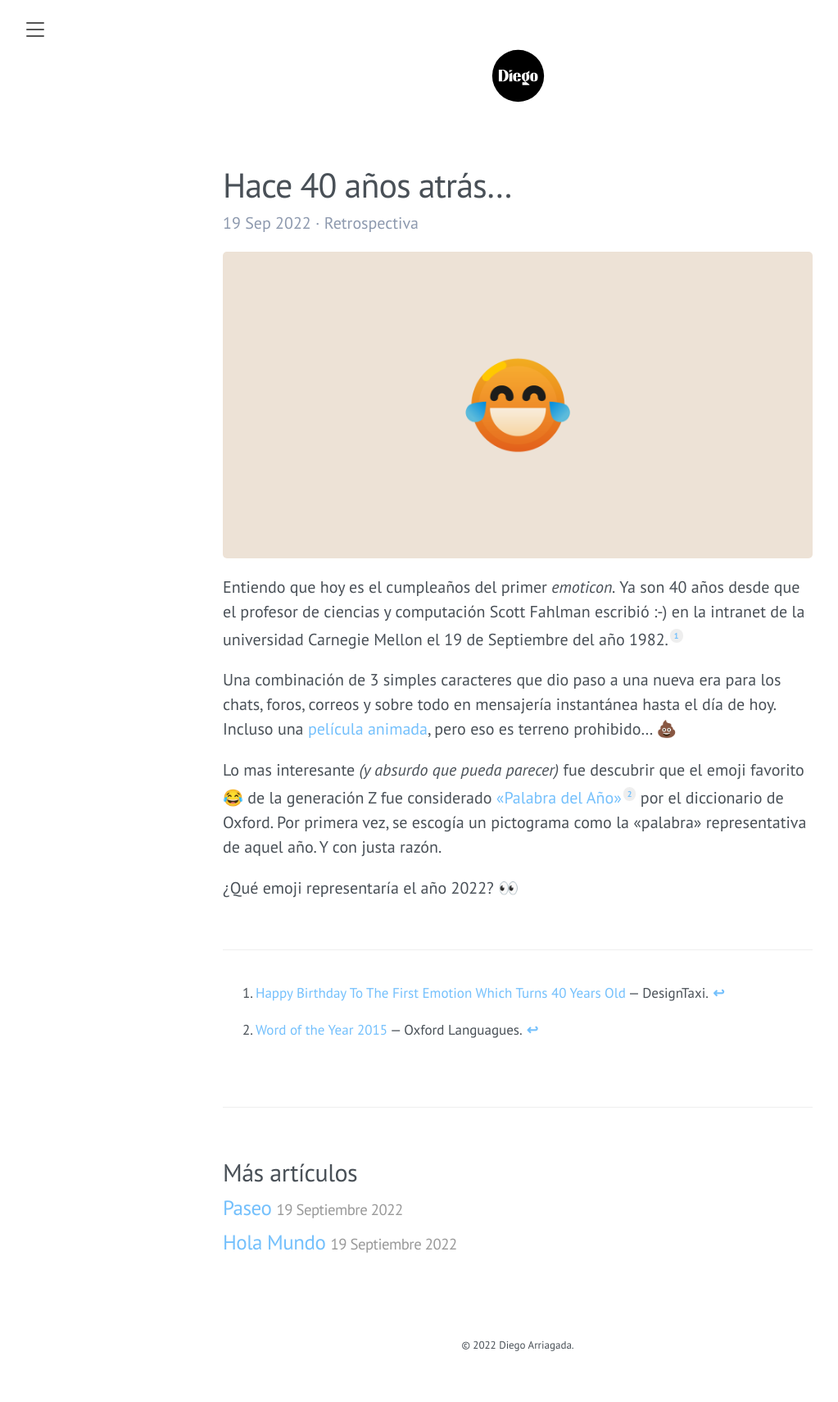
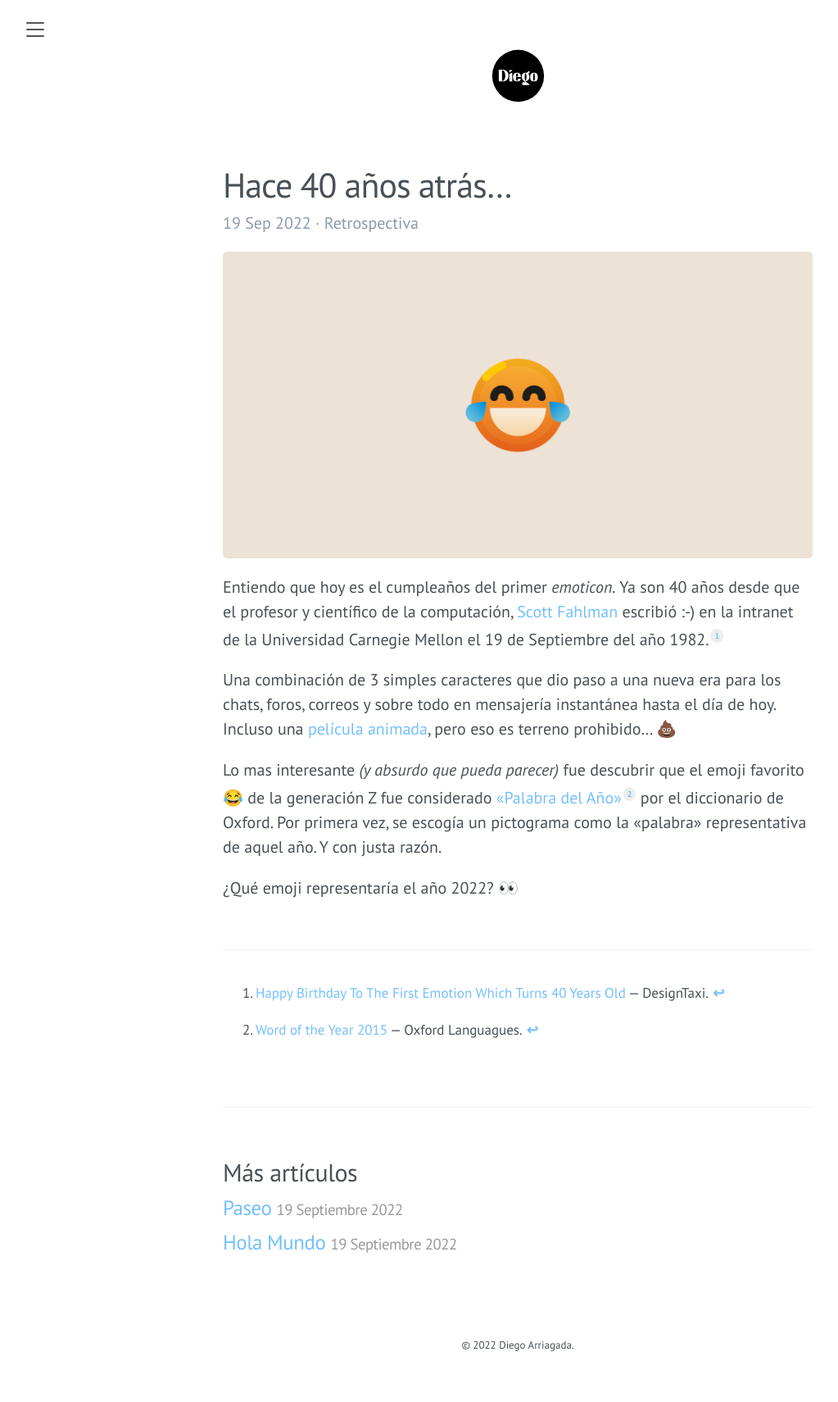
Before and after one commit to darriagada/darriagada.github.io, a Jekyll site: the page built from _posts/2022-09-19-emoticons.md, in a window 1280 px wide. Shown: the whole page at 82% size, without its empty margins (8-1031 px from the left). Built offline with Jekyll 4.4.1, drawn with Linux system fonts in a browser that asks for light colours; comment, search, counter and statistics services are not loaded.

Commit message:
Update 2022-09-19-emoticons.md

```diff
--- a/_posts/2022-09-19-emoticons.md
+++ b/_posts/2022-09-19-emoticons.md
@@ -5,7 +5,7 @@ tags: Retrospectiva
 ---
 ![Emoji](/public/images/posts/post_smiley_hero_2x.png)
 
-Entiendo que hoy es el cumpleaños del primer _emoticon._ Ya son 40 años desde que el profesor de ciencias y computación Scott Fahlman escribió :-) en la intranet de la universidad Carnegie Mellon el 19 de Septiembre del año 1982.[^fn-history]
+Entiendo que hoy es el cumpleaños del primer _emoticon._ Ya son 40 años desde que el profesor y científico de la computación, [Scott Fahlman](https://es.wikipedia.org/wiki/Scott_Fahlman) escribió :-) en la intranet de la Universidad Carnegie Mellon el 19 de Septiembre del año 1982.[^fn-history]
 
 Una combinación de 3 simples caracteres que dio paso a una nueva era para los chats, foros, correos y sobre todo en mensajería instantánea hasta el día de hoy. Incluso una [película animada](https://es.wikipedia.org/wiki/Emoji:_la_pel%C3%ADcula), pero eso es terreno prohibido… 💩
 
```
